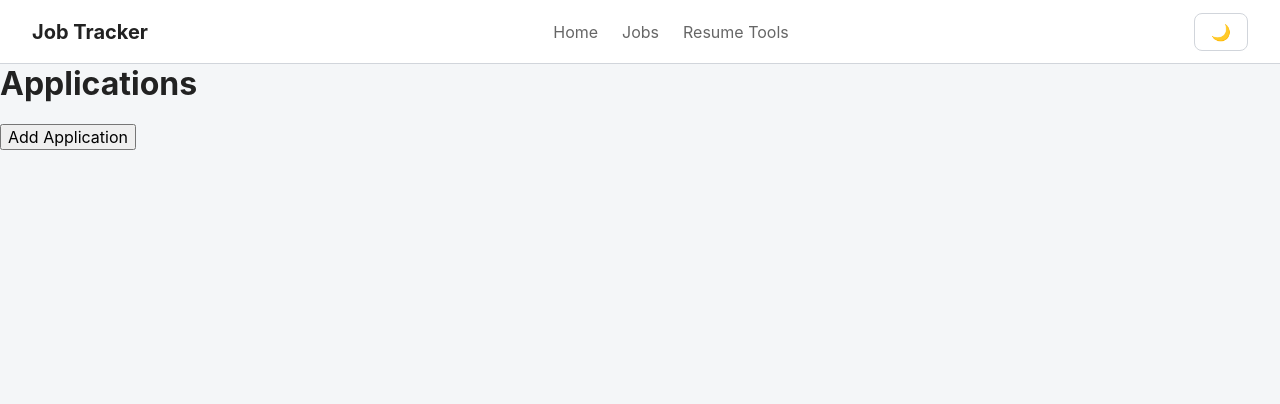
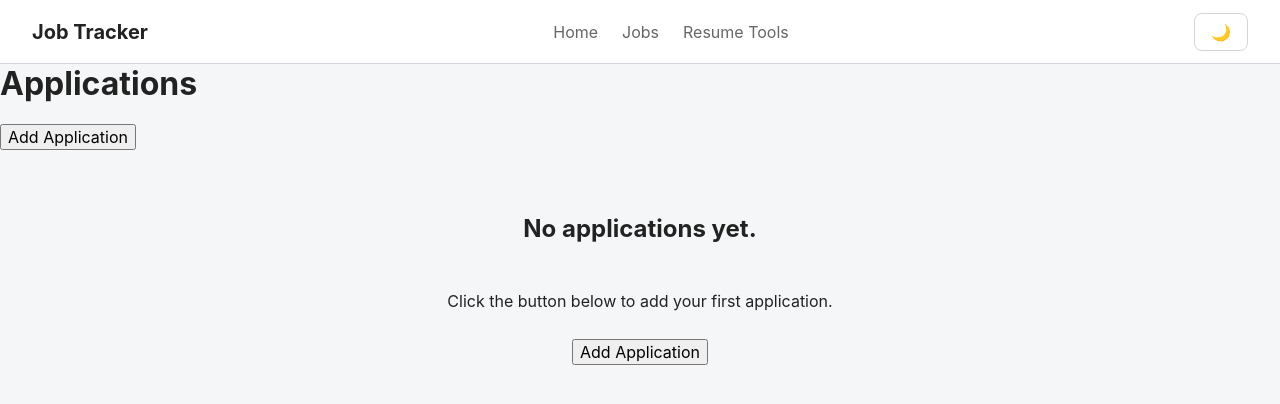
Before and after one commit to djpoppa/job-tracker, a React (Vite) app: page /jobs in a window 1280 px wide. Shown: the top 404 px of the page. Built offline with nearby package versions, Linux system fonts and the light colour scheme.

Commit message:
Clean up empty state

```diff
--- a/src/pages/Home.jsx
+++ b/src/pages/Home.jsx
@@ -1,5 +1,5 @@
 function Home() {
-  return <h1>Dashboard</h1>;
+  return <h1>Hello World!</h1>;
 }
 
 export default Home;
--- a/src/pages/Jobs.css
+++ b/src/pages/Jobs.css
@@ -1,5 +1,14 @@
 .ApplicationList {
     display: flex;
     flex-direction: column;
-    gap: 1rem;
+    gap: 0.5rem;
 }
+
+.EmptyState {
+    display: flex;
+    flex-direction: column;
+    align-items: center;
+    gap: 0.75rem;
+
+    margin-top: 4rem;
+}
--- a/src/pages/Jobs.jsx
+++ b/src/pages/Jobs.jsx
@@ -64,7 +64,7 @@ function Jobs() {
       <h1>Applications</h1>
       <button
         onClick={() =>
-          setShowForm(!showForm)
+          setShowForm(true)
         }
       >
         Add Application
@@ -78,7 +78,16 @@ function Jobs() {
         />
       }
 
-      <ul>
+      {applications.length === 0 ? (
+        <div className="EmptyState">
+          <h2>No applications yet.</h2>
+          <p>Click the button below to add your first application.</p>
+          <button onClick={() => setShowForm(true)}>
+            Add Application
+          </button>
+        </div>
+      ) : (
+        <div className="ApplicationList">
           {applications.map((app) => (
             <ApplicationCard
               key={app.id}
@@ -87,7 +96,8 @@ function Jobs() {
               onEdit={() => editApplication(app)}
             />
           ))}
-      </ul>
+        </div>
+      )}
 
     </>
     );
```
Lines whose indentation alone changed are shown as unchanged.
